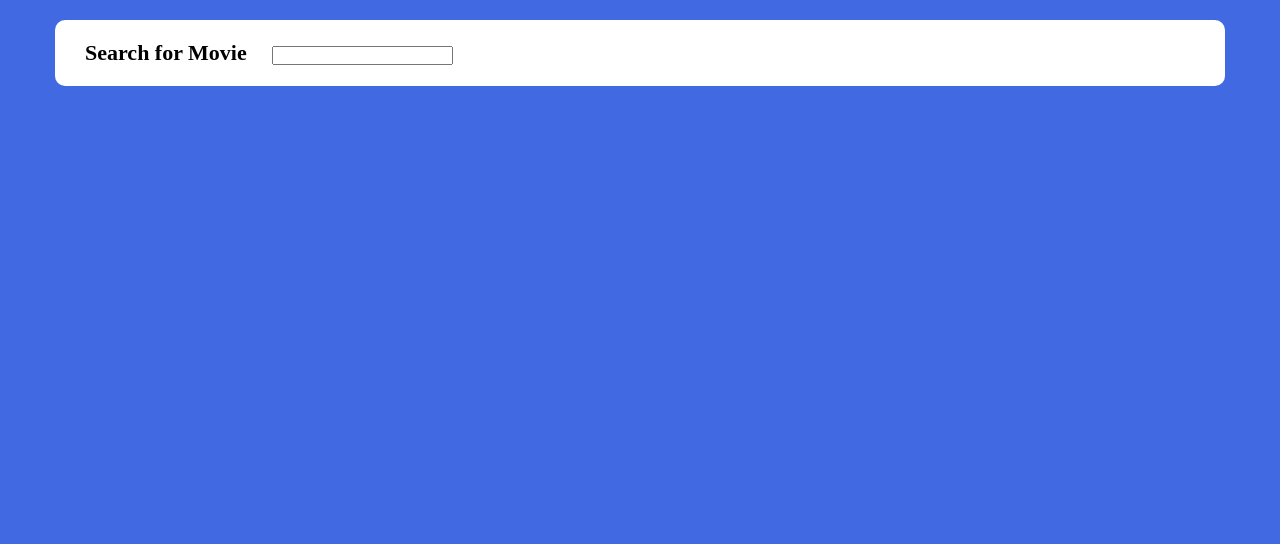
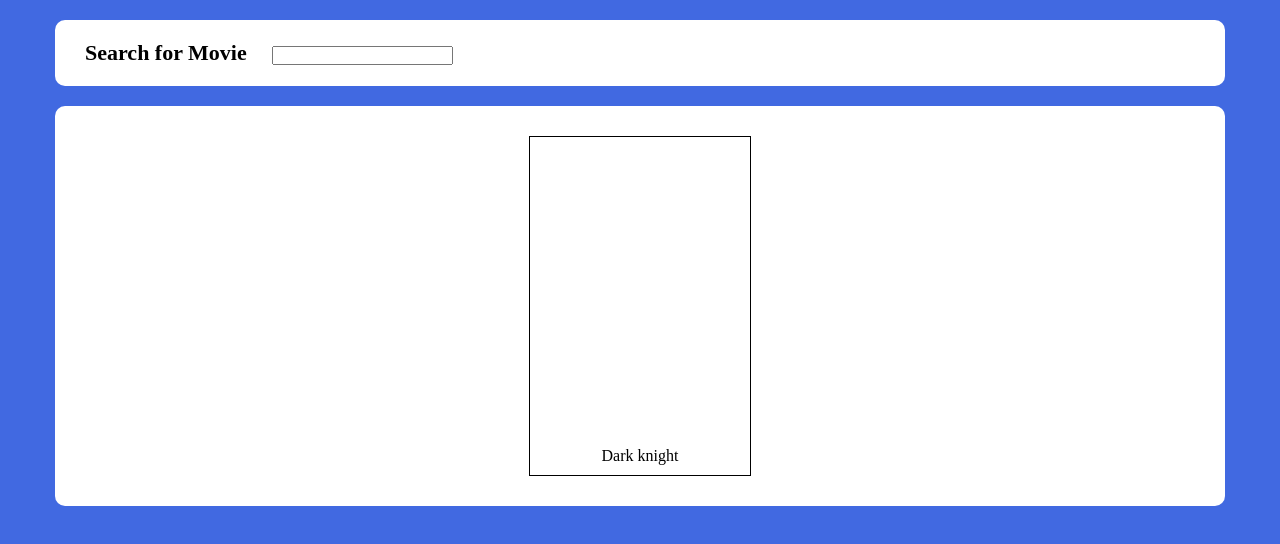
Before and after one commit to bassam-azizi/Search-Menu-Movies, a React (Create React App) app: page / in a window 1280 px wide. Shown: the top 544 px of the page. Built offline with nearby package versions, Linux system fonts and the light colour scheme.

Commit message:
create the movies & data components

```diff
--- a/src/App.js
+++ b/src/App.js
@@ -1,11 +1,21 @@
-import React from "react";
+import React, { Component } from "react";
+import Movie from "./components/movie";
 import "./styles/main.css";
 
-export default function App() {
-  return (
-    <div className="input-container">
-      <label>Search for Movie </label>
-      <input type="text"/>
-    </div>
-  );
+class App extends Component {
+  render() {
+    return (
+      <div className="container">
+        <div className="input-container">
+          <label>Search for Movie </label>
+          <input type="text" />
+        </div>
+        <div className="movies-container">
+          <Movie />
+        </div>
+      </div>
+    );
+  }
 }
+
+export default App;
--- /dev/null
+++ b/src/components/movie.jsx
@@ -0,0 +1,13 @@
+import React from "react";
+
+const Movie = () => {
+  return (
+    <div className="movie-container">
+      <div className="movie-image" />
+      <p className="movie-title">Dark knight</p>
+      <p className="movie-year" />
+    </div>
+  );
+};
+
+export default Movie;
--- a/src/styles/main.css
+++ b/src/styles/main.css
@@ -1,14 +1,14 @@
-*{
+* {
   margin: 0;
   padding: 0;
   box-sizing: border-box;
 }
 
-body{
+body {
   background-color: royalblue;
 }
 
-.input-container{
+.input-container {
   width: 1170px;
   padding: 20px 30px;
   border-radius: 10px;
@@ -21,3 +21,34 @@
   font-size: 22px;
   font-weight: bold;
 }
+
+.movies-container {
+  width: 1170px;
+  padding: 20px 30px;
+  border-radius: 10px;
+  margin: auto;
+  background-color: #fff;
+  display: flex;
+  justify-content: space-around;
+  flex-wrap: wrap;
+}
+.movie-container {
+  border: 1px solid black;
+  text-align: center;
+  transition: all 0.4s ease-in-out;
+  margin: 10px;
+}
+.movie-container:hover {
+  border: none;
+  cursor: pointer;
+  box-shadow: -1px 3px 10px 5px rgba(0, 0, 0, 0.75);
+}
+
+.movie-image {
+  height: 300px;
+  width: 220px;
+}
+.movie-title,
+.movie-year {
+  margin: 10px;
+}
```
Also changed, not shown: src/components/data.jsx (added, +37 -0 lines).
